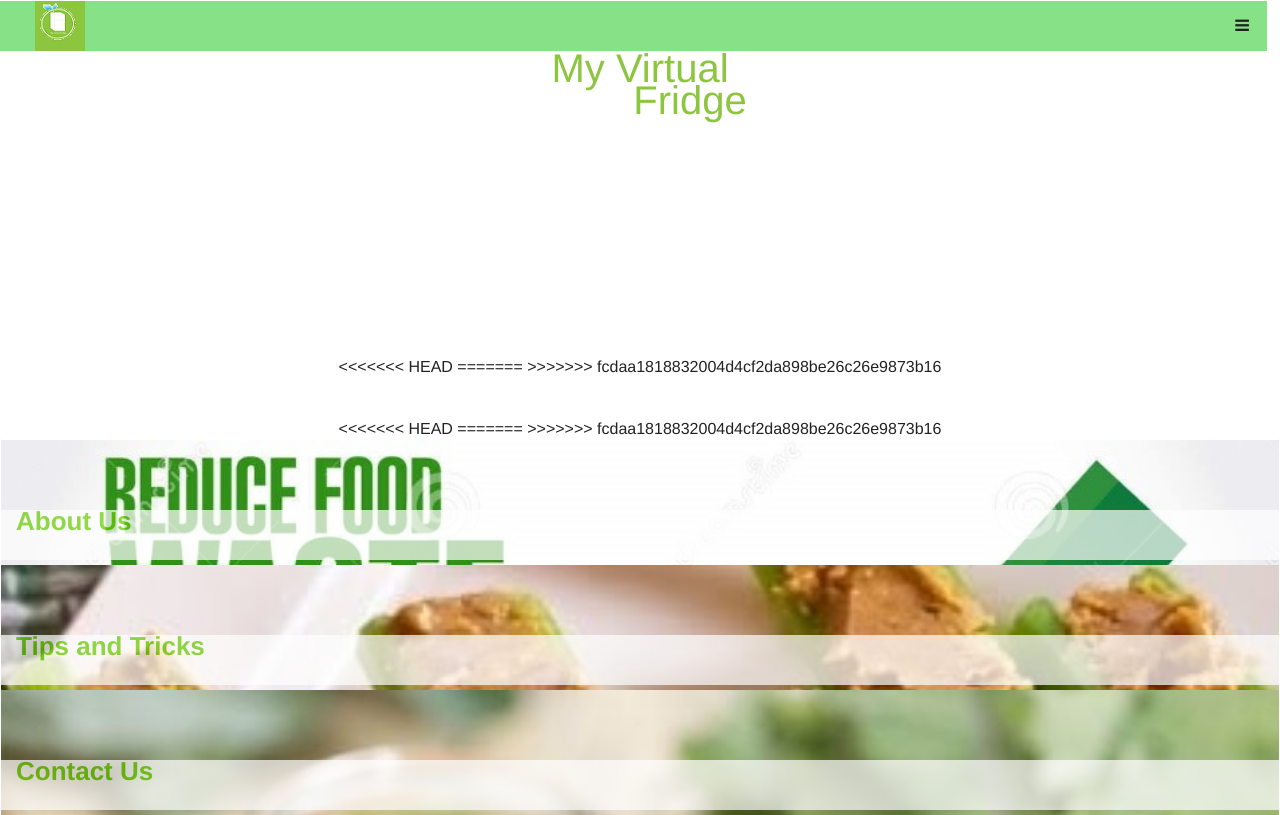
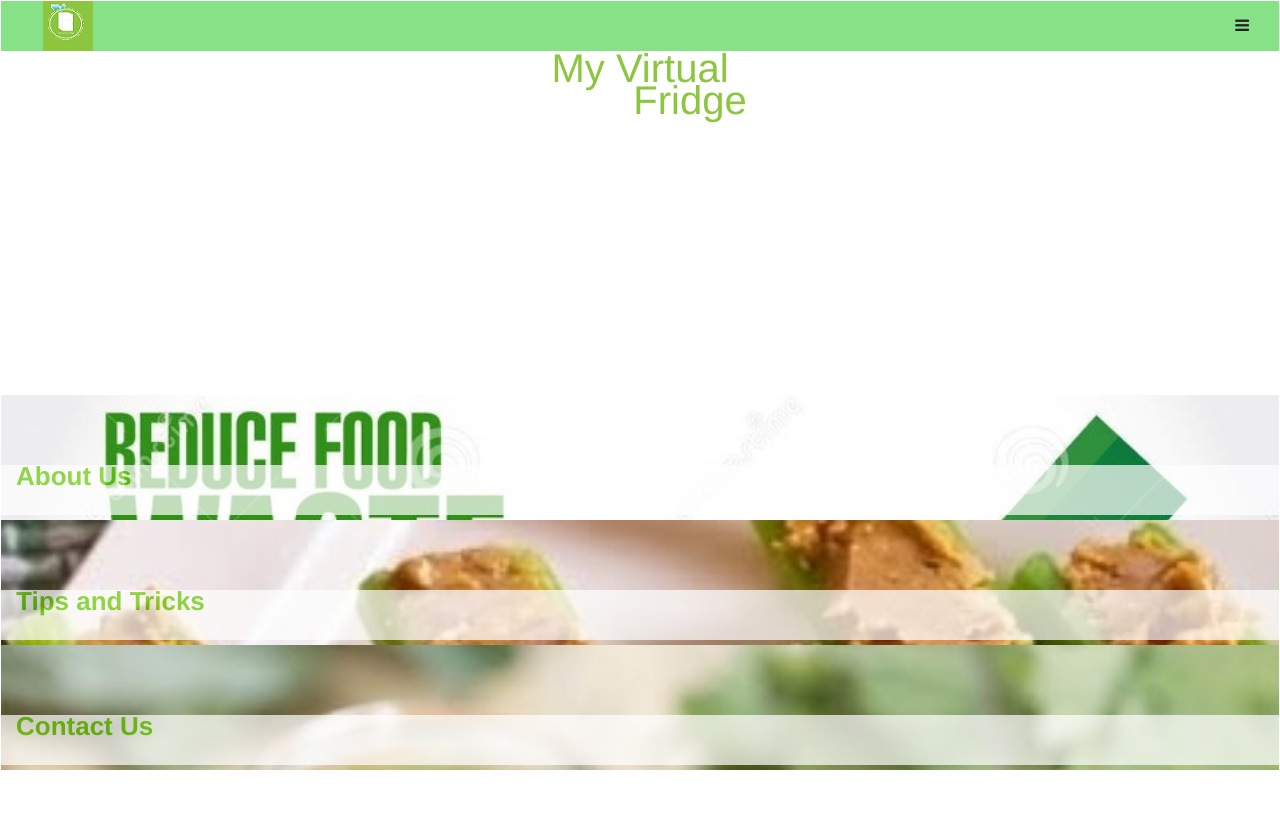
Before and after one commit to AustinBCIT/MVF, a PHP site: page /mobileindex.html in a window 1280 px wide. After the commit the page ends 770 px from the top, so only its background shows below. Run offline with PHP 8.4, Linux system fonts and the light colour scheme; some libraries are stand-ins or nearby versions.

Commit message:
fixed nav slider

```diff
--- a/mobileindex.html
+++ b/mobileindex.html
@@ -77,7 +77,7 @@
     <main id="panel" class="panel">
       <header class="panel-header">
           <div class="wedaBest col-md-12">
-              <div class="img-container col-xs-7 col-md-2">
+              <div class="img-container col-xs-7 col-md-1">
                   <img src="images/mvf_logo.png">
               </div>
           </div>
@@ -114,10 +114,7 @@
                 <p class="fridge-char">Fridge</p>
             </div>
         </div>
-<<<<<<< HEAD
 
-=======
->>>>>>> fcdaa1818832004d4cf2da898be26c26e9873b16
     <div class="row">
         <div class="col-xs-10 col-md-12">
             <form class="navbar-form" role="search">
@@ -128,10 +125,6 @@
             </form>
         </div>
     </div>
-<<<<<<< HEAD
-
-=======
->>>>>>> fcdaa1818832004d4cf2da898be26c26e9873b16
 
 
         <a href="#">
--- a/test.css
+++ b/test.css
@@ -104,9 +104,9 @@ a {
  */
 .btn-hamburger {
   border: none;
-  position: absolute;
+  position:absolute;
   top: 0px;
-  left: 12px;
+  right: 0px;
   outline:none;
   width: 50px;
   height: 50px;
@@ -213,7 +213,7 @@ a {
   position: absolute;
   top: 0px;
   width: 100%;
-  right: 60px;
+  right: 0px;
   outline:none;
   height: 50px;
   margin-bottom: 0px;
```
